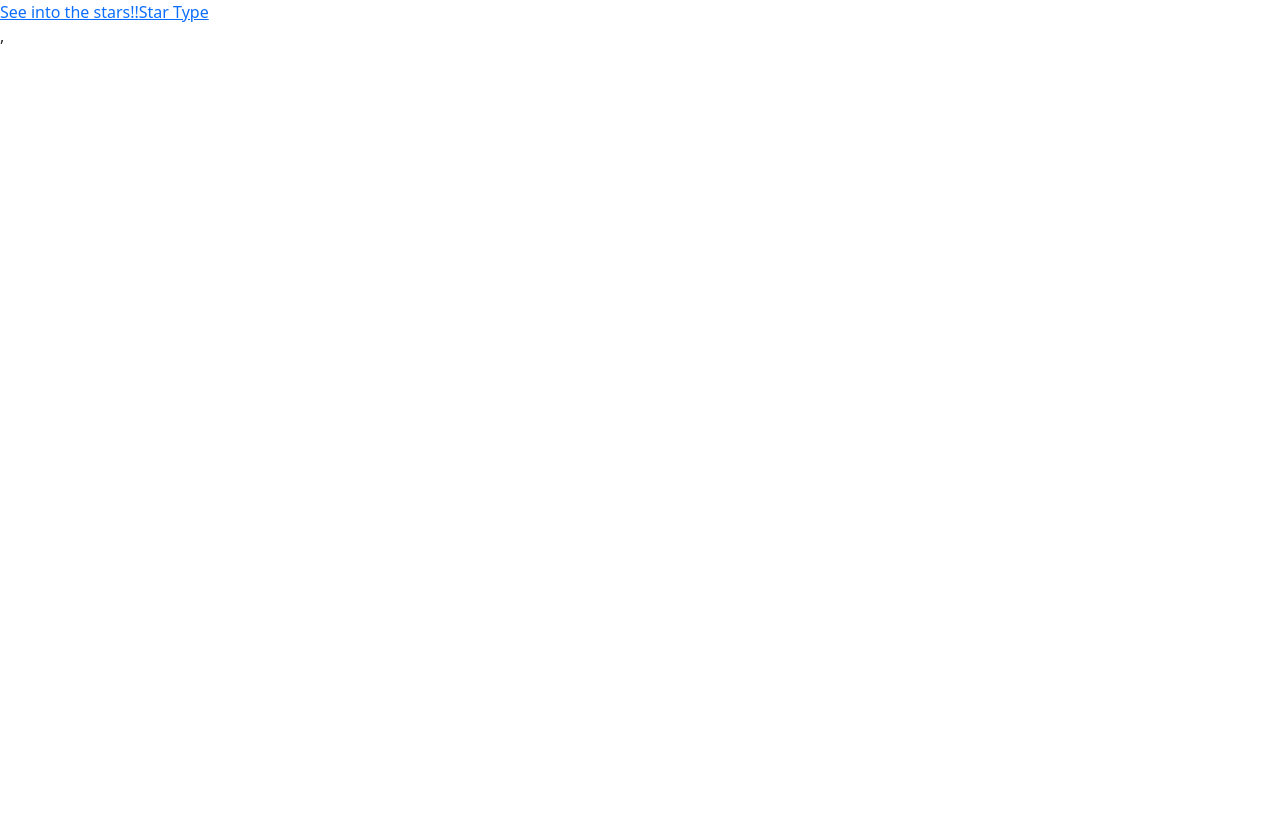
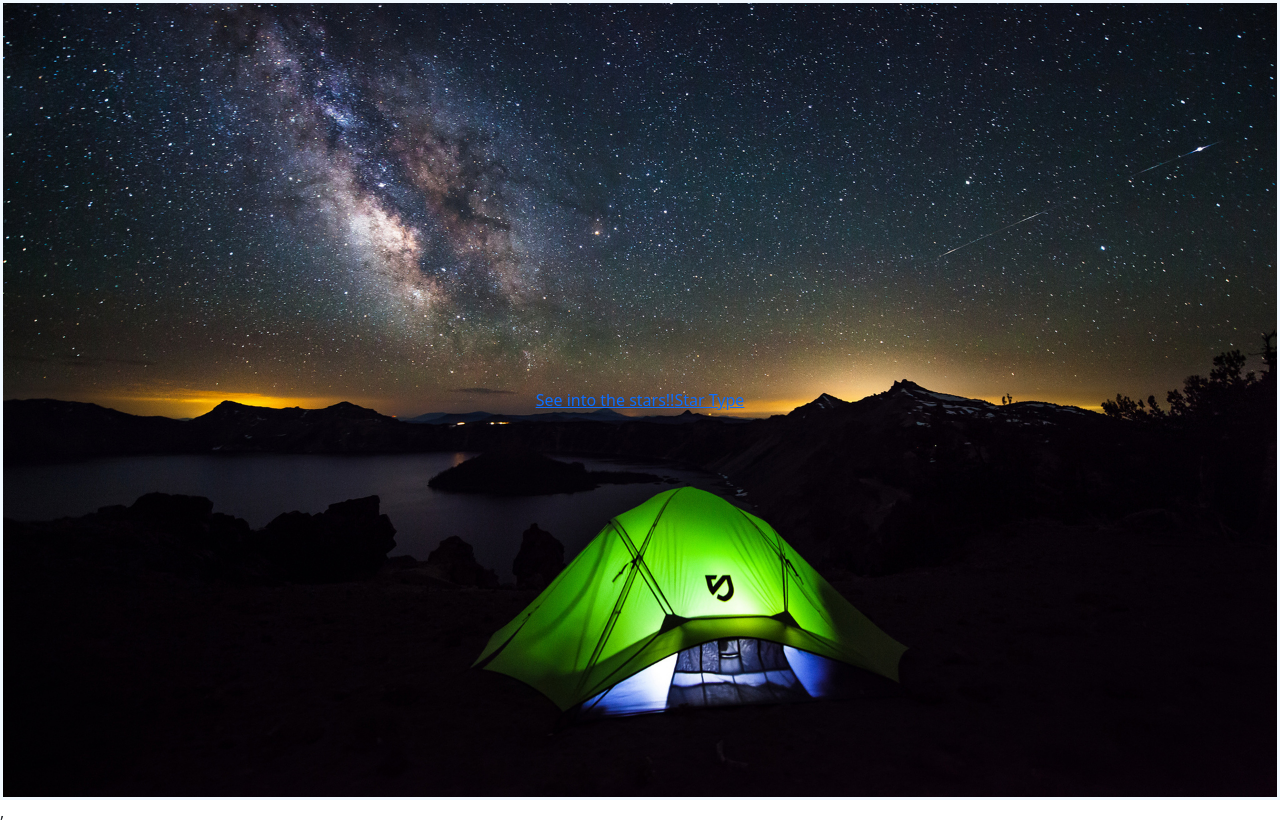
Before and after one commit to AaronKirchhoff/star_project, a React (Create React App) app: page / in a window 1280 px wide. Before the commit the page ends 800 px from the top, so only its background shows below. Built offline with nearby package versions, Linux system fonts and the light colour scheme; no server answers.

Commit message:
landing page update

```diff
--- a/src/App.css
+++ b/src/App.css
@@ -1,5 +1,10 @@
-/* html, body{
-  background-color: #282c34;
+
+/* html {
+  background: "./camping_stars.jpg" no-repeat center center fixed;
+  -webkit-background-size: cover;
+  -moz-background-size: cover;
+  -o-background-size: cover;
+  background-size: cover;
 } */
 
 .h1-title {
@@ -81,12 +86,17 @@ img {
   padding: 30px;
   padding-bottom: 30px;
   margin: 30px;
-
-
-
 }
 
-
+.HomedivLinks {
+  display: flex;
+  justify-content: center;
+  align-items: center;
+  text-align: center;
+  min-height: 100vh;
+  border-style: solid;
+  border-color: aliceblue;
+}
 
 .App-header {
   /* min-height: 100vh; */
--- a/src/App.js
+++ b/src/App.js
@@ -5,10 +5,12 @@ import {
   BrowserRouter as Router,
   Routes,
   Route,
-  Link
+  // Link
 } from "react-router-dom";
 import Home from './components/Home';
 import NasaPhoto from './components/NasaPhoto';
+import background from "./components/camping_wallpaper.jpg";
+
 import 'bootstrap/dist/css/bootstrap.min.css';
 
 
@@ -16,7 +18,12 @@ import 'bootstrap/dist/css/bootstrap.min.css';
 export default function App() {
   return (
     <Router>
-      <div>
+      <div style={{
+        backgroundImage: `url(${background})`,
+        backgroundPosition: 'center',
+        backgroundSize: 'cover',
+        backgroundRepeat: 'no-repeat'
+      }}>
         {/* <nav class="navbar navbar-expand-lg navbar-light bg-light justify-content-center">
           <ul class="nav" className='navBar'>
             <li class="nav-item">
--- a/src/components/Home.js
+++ b/src/components/Home.js
@@ -7,10 +7,11 @@ import '../App.css';
 
 export default function Home(){
   return (
-    <div className='HomedivLinks'>
-      {/* this is a big button that links to the /nasaphoto url */}
-      <Link to="/nasaphoto">See into the stars!!</Link>
-      <Link to="/startype">Star Type</Link>
+    <div>
+      <div className='HomedivLinks'>
+        <Link to="/nasaphoto">See into the stars!!</Link>
+        <Link to="/startype">Star Type</Link>
+      </div>
     </div>
   )
 }
```
Also changed, not shown: src/components/camping_wallpaper.jpg (added).
